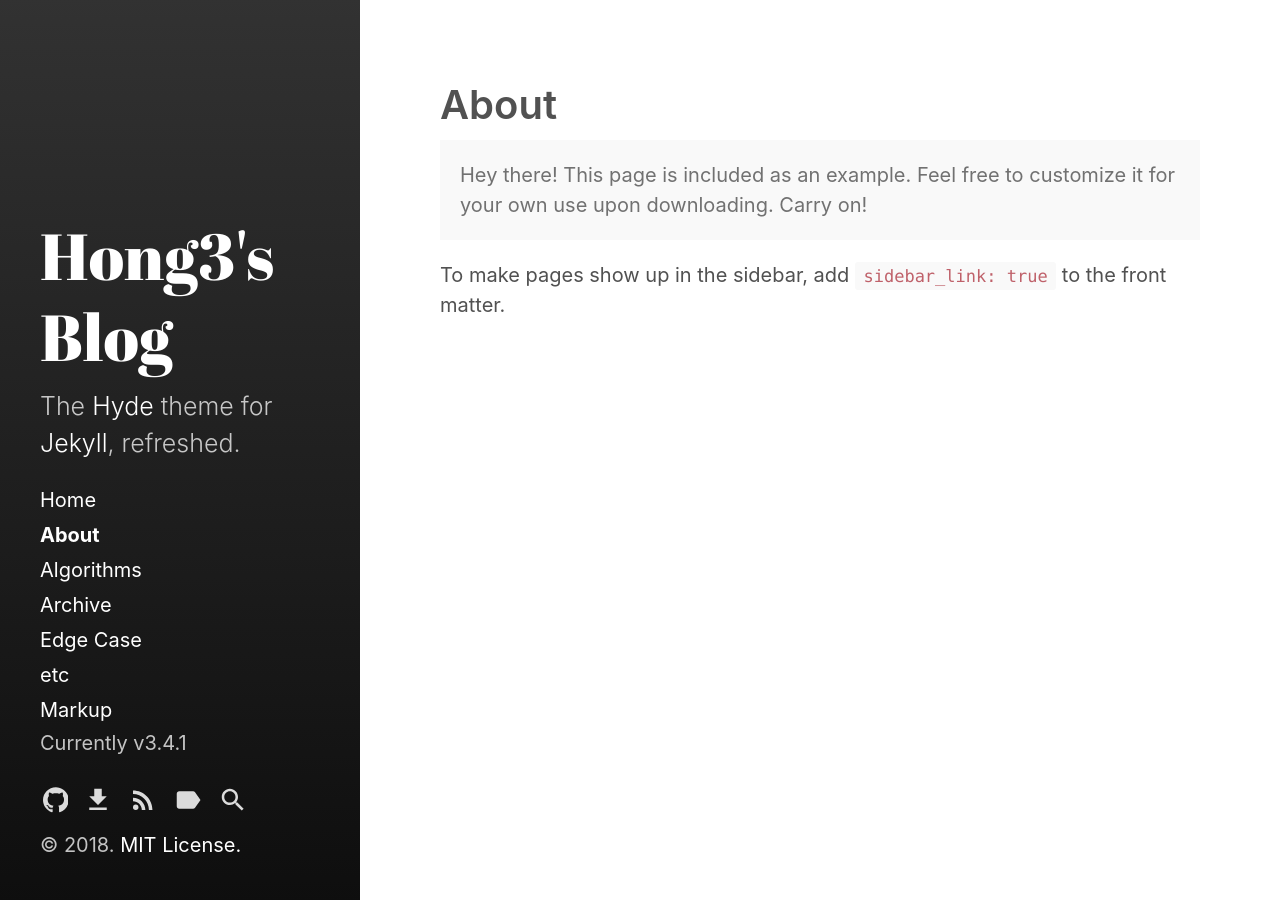
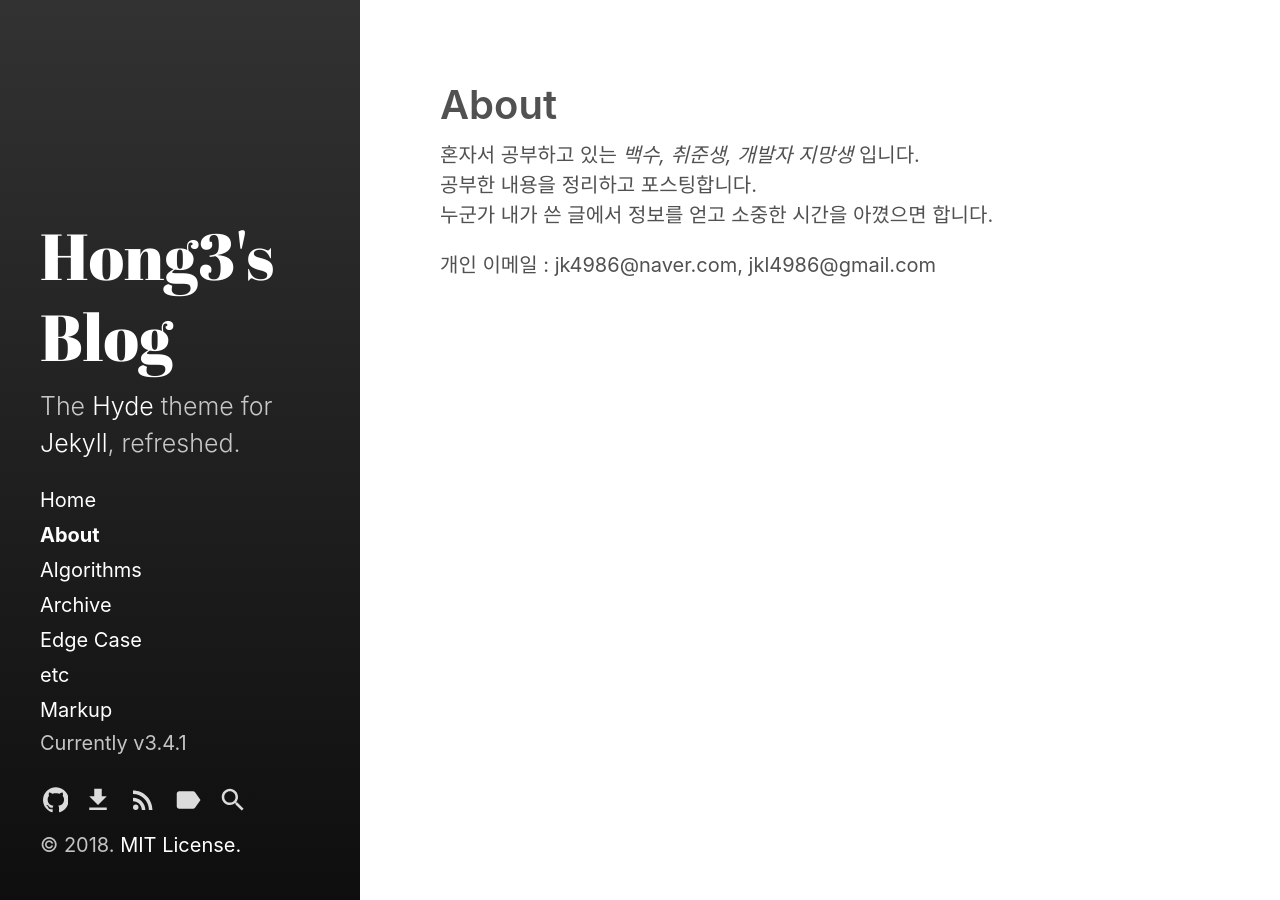
Before and after one commit to Hong3eee/Hong3eee.github.io, a Jekyll site: the page built from about.md, in a window 1280 px wide. Built offline with Jekyll 4.4.1, drawn with Linux system fonts in a browser that asks for light colours.

Commit message:
posting update

```diff
--- a/about.md
+++ b/about.md
@@ -4,10 +4,8 @@ title: About
 sidebar_link: true
 ---
 
-<p class="message">
-  Hey there! This page is included as an example. Feel free to customize it
-  for your own use upon downloading. Carry on!
-</p>
+혼자서 공부하고 있는 *백수, 취준생, 개발자 지망생* 입니다.
+공부한 내용을 정리하고 포스팅합니다.
+누군가 내가 쓴 글에서 정보를 얻고 소중한 시간을 아꼈으면 합니다.
 
-To make pages show up in the sidebar, add `sidebar_link: true` to the front
-matter.
+개인 이메일 : jk4986@naver.com, jkl4986@gmail.com
```
Also changed, not shown: _posts/2018-07-05-algorithms-problems-24.md (+1 -1 lines).
